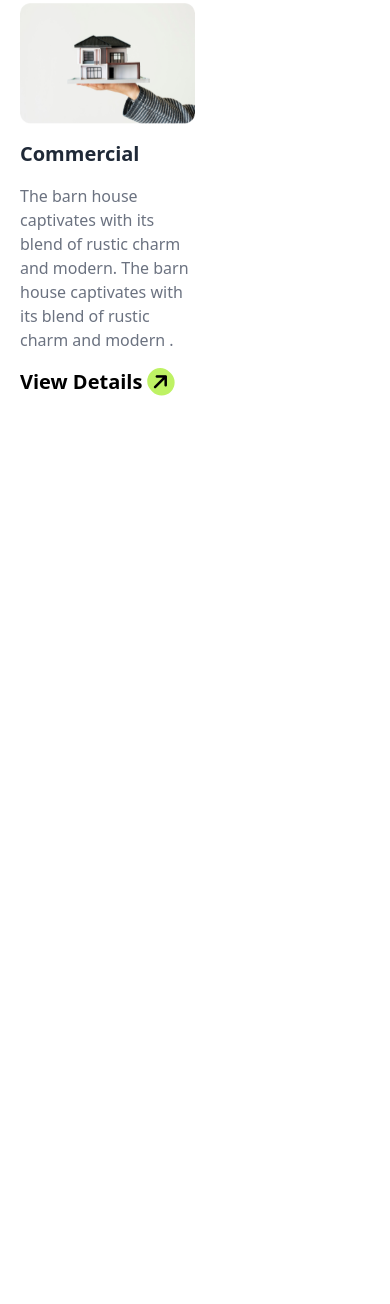
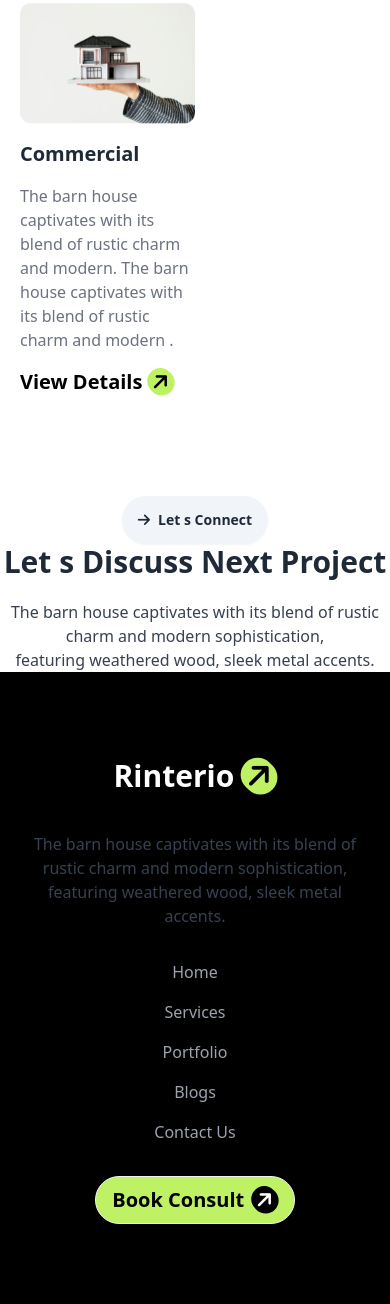
Before and after one commit to Md-Sihab-Bhuiyan/P-Assignment-3, a plain HTML site: page index.html in a window 390 px wide. Shown: the part 3475-4779 px from the top of the page. Before the commit the page ends 3971 px from the top, so only its background shows below. Drawn offline with nearby package versions, Linux system fonts and the light colour scheme.

Commit message:
footer done

```diff
--- a/index.html
+++ b/index.html
@@ -39,7 +39,7 @@
 
 <body class="">
     <header class="lg:px-32 sm:px-5 my-5">
-        <div class="navbar bg-base-100">
+        <div class="navbar bg-base-100 ">
             <div class="navbar-start">
                 <a class="btn btn-ghost text-3xl"> <i
                         class=" bg-lime-300 rounded-full p-1 fa-solid fa-arrow-right -rotate-45"></i> Rinterio</a>
@@ -61,7 +61,7 @@
             </div>
             <div class="navbar-end">
 
-                <div class="md:block hidden space-x-4">
+                <div class="md:block hidden space-x-5">
 
                     <i class="fa-solid fa-magnifying-glass"></i>
                     <i class="fa-solid fa-cart-shopping"></i>
@@ -198,7 +198,6 @@
                         <i class="fa-solid fa-arrow-right"></i>Explore our Latest works
                     </button>
 
-
                     <h1 class="text-3xl font-bold">Our Latest Portfolio</h1>
                 </div>
                 <div class="flex-col items-center text-center">
@@ -216,8 +215,7 @@
                             <p class="text-gray-500">The barn house captivates with its blend of rustic charm
                                 and modern. The barn house captivates with its blend of
                                 rustic charm and modern .</p>
-                            <button
-                                class="text-black text-xl font-bold">View
+                            <button class="text-black text-xl font-bold">View
                                 Details
                                 <i
                                     class="bg-lime-300 rounded-full text-black p-1 fa-solid fa-arrow-right -rotate-45"></i>
@@ -228,12 +226,66 @@
                 </div>
             </div>
         </section>
-        <section class=""></section>
+        <section class="">
+            <div>
+                <div class="space-y-5">
+                    <div class="flex-col items-center text-center">
+
+                        <button class="btn border-none bg-slate-100 rounded-3xl ">
+                            <i class="fa-solid fa-arrow-right"></i>Let s Connect
+                        </button>
+
+                        <h1 class="text-3xl font-bold">Let s Discuss Next Project</h1>
+                    </div>
+                    <div class="flex-col items-center text-center">
+                        <p class="text-gray-700">The barn house captivates with its blend of rustic charm and modern
+                            sophistication,<br>
+                            featuring weathered wood, sleek metal accents.
+                        </p>
+                    </div>
+
+
+                </div>
+            </div>
+        </section>
     </main>
 
 </body>
-<footer>
 
+<footer class="bg-black py-20 px-5">
+    <div class="space-y-8">
+        <div class="flex-col items-center text-center">
+            <a class="btn btn-ghost text-3xl text-white">
+                Rinterio<i class=" bg-lime-300 rounded-full p-1 fa-solid fa-arrow-right -rotate-45 text-black"></i>
+            </a>
+        </div>
+
+        <div class="flex-col items-center text-center">
+            <p class="text-gray-700">The barn house captivates with its blend of rustic charm and modern
+                sophistication,<br>
+                featuring weathered wood, sleek metal accents.
+            </p>
+        </div>
+
+
+        <div class="flex flex-col lg:flex-row lg:justify-center items-center text-center">
+            <ul class="lg:flex lg:space-x-6 space-y-4 lg:space-y-0 px-1 text-gray-400">
+                <li><a href="#">Home</a></li>
+                <li><a href="#">Services</a></li>
+                <li><a href="#">Portfolio</a></li>
+                <li><a href="#">Blogs</a></li>
+                <li><a href="#">Contact Us</a></li>
+            </ul>
+        </div>
+
+
+
+        <div class="flex-col items-center text-center">
+            <a class="btn bg-lime-300 rounded-3xl text-black text-xl">Book Consult
+                <i class="bg-black rounded-full text-white p-1 fa-solid fa-arrow-right -rotate-45"></i>
+            </a>
+        </div>
+    </div>
 </footer>
 
 </html>
```
